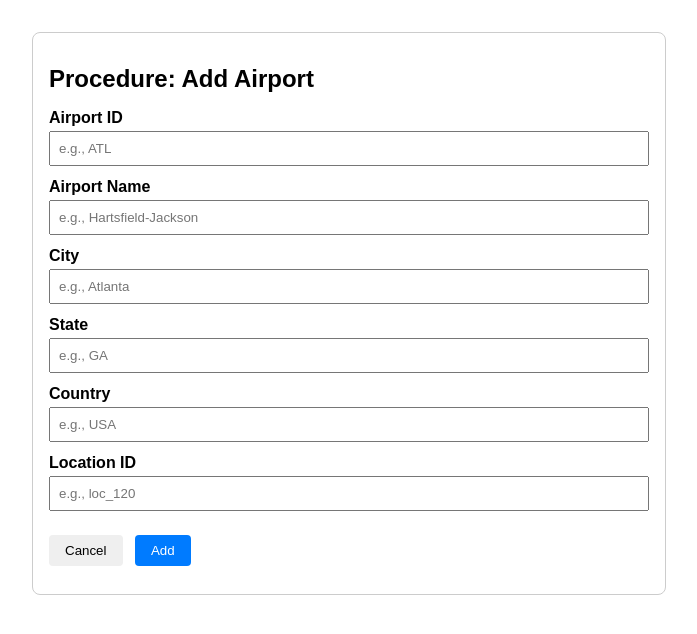
After one commit to lzangari3/4400Phases, a Flask app: page /page/add_airport in a window 1280 px wide. The commit adds this page. Shown: the top 634 px of the page, without its empty margins (291-988 px from the left). Run offline with Flask 3, Linux system fonts and the light colour scheme.

Commit message:
Added the add_airport procedure

```diff
--- a/phaseIV/app.py
+++ b/phaseIV/app.py
@@ -54,6 +54,26 @@ def submit_add_airplane():
 
     except Exception as e:
         return render_template('procedures/add_airplane.html', error=str(e))
+
+# Add Airport Procedure
+@app.route('/submit_add_airport', methods=['POST'])
+def submit_add_airport():
+    try:
+        airportID = request.form['airportID']
+        airport_name = request.form['airport_name']
+        city = request.form['city']
+        state = request.form['state']
+        country = request.form['country']
+        locationID = request.form['locationID']
+
+        call_procedure('add_airport', [
+            airportID, airport_name, city, state, country, locationID
+        ])
+
+        return redirect(url_for('index'))
+
+    except Exception as e:
+        return render_template('procedures/add_airport.html', error=str(e))
 
 # Add Person Procedure
 @app.route("/submit_add_person", methods=['POST'])
@@ -237,9 +257,6 @@ def submit_simulation_cycle():
 #
 ###
 
-# To-Do:
-# - Properly format the JSON files so that they can be
-
 @app.route('/view/flights-in-air')
 def flights_in_air():
     return query_view("flights_in_the_air")
--- a/phaseIV/templates/index.html
+++ b/phaseIV/templates/index.html
@@ -47,6 +47,7 @@
     <h2>Procedures</h2>
     <div class="link-grid">
       <a href="{{ url_for('render_static_page', page_name='add_airplane') }}"><button>Add Airplane</button></a>
+      <a href="{{ url_for('render_static_page', page_name='add_airport') }}"><button>Add Airport</button></a>
       <a href="{{ url_for('render_static_page', page_name='add_person') }}"><button>Add Person</button></a>
       <a href="{{ url_for('render_static_page', page_name='assign_pilot') }}"><button>Assign Pilot</button></a>
       <a href="{{ url_for('render_static_page', page_name='flight_landing') }}"><button>Flight Landing</button></a>
--- /dev/null
+++ b/phaseIV/templates/procedures/add_airport.html
@@ -0,0 +1,84 @@
+<!DOCTYPE html>
+<html lang="en">
+<head>
+  <meta charset="UTF-8">
+  <title>Procedure: Add Airport</title>
+  <style>
+    body {
+      font-family: sans-serif;
+      max-width: 600px;
+      margin: 2rem auto;
+      padding: 1rem;
+      border: 1px solid #ccc;
+      border-radius: 8px;
+    }
+    h1 {
+      font-size: 1.5rem;
+      margin-bottom: 1rem;
+    }
+    form > div {
+      margin-bottom: 0.75rem;
+    }
+    label {
+      display: block;
+      margin-bottom: 0.25rem;
+      font-weight: bold;
+    }
+    input[type="text"] {
+      width: 100%;
+      padding: 0.5rem;
+      box-sizing: border-box;
+    }
+    .buttons {
+      margin-top: 1.5rem;
+    }
+    button {
+      padding: 0.5rem 1rem;
+      margin-right: 0.5rem;
+      border: none;
+      border-radius: 4px;
+      cursor: pointer;
+    }
+    button[type="reset"] {
+      background: #eee;
+    }
+    button[type="submit"] {
+      background: #007bff;
+      color: white;
+    }
+  </style>
+</head>
+<body>
+  <h1>Procedure: Add Airport</h1>
+  <form id="addAirportForm" action="{{ url_for('submit_add_airport') }}" method="POST">
+    <div>
+      <label for="airportID">Airport ID</label>
+      <input type="text" id="airportID" name="airportID" placeholder="e.g., ATL" required>
+    </div>
+    <div>
+      <label for="airport_name">Airport Name</label>
+      <input type="text" id="airport_name" name="airport_name" placeholder="e.g., Hartsfield-Jackson" required>
+    </div>
+    <div>
+      <label for="city">City</label>
+      <input type="text" id="city" name="city" placeholder="e.g., Atlanta" required>
+    </div>
+    <div>
+      <label for="state">State</label>
+      <input type="text" id="state" name="state" placeholder="e.g., GA" required>
+    </div>
+    <div>
+      <label for="country">Country</label>
+      <input type="text" id="country" name="country" placeholder="e.g., USA" required>
+    </div>
+    <div>
+      <label for="locationID">Location ID</label>
+      <input type="text" id="locationID" name="locationID" placeholder="e.g., loc_120" required>
+    </div>
+    <div class="buttons">
+      <button type="button" onclick="window.location.href='{{ url_for('index') }}'">Cancel</button>
+      <button type="submit">Add</button>
+    </div>
+  </form>
+</body>
+</html>
```
